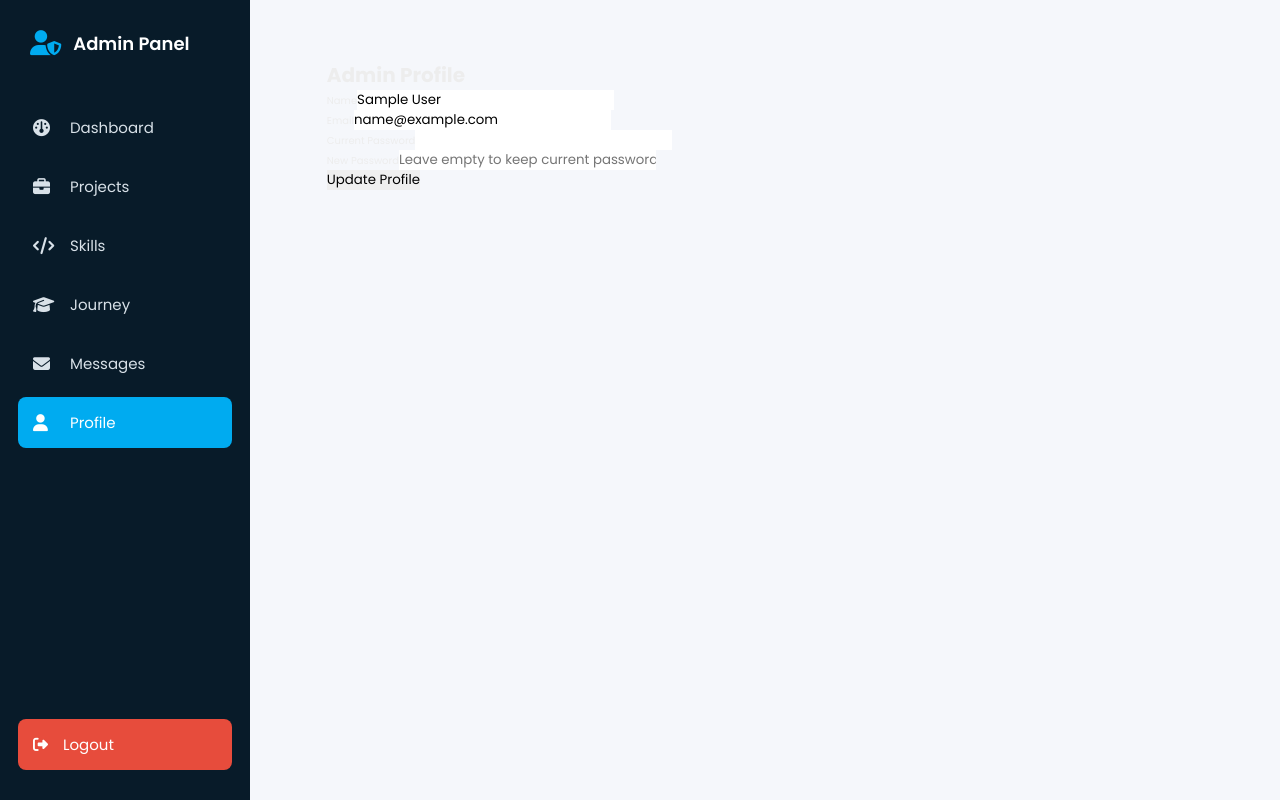
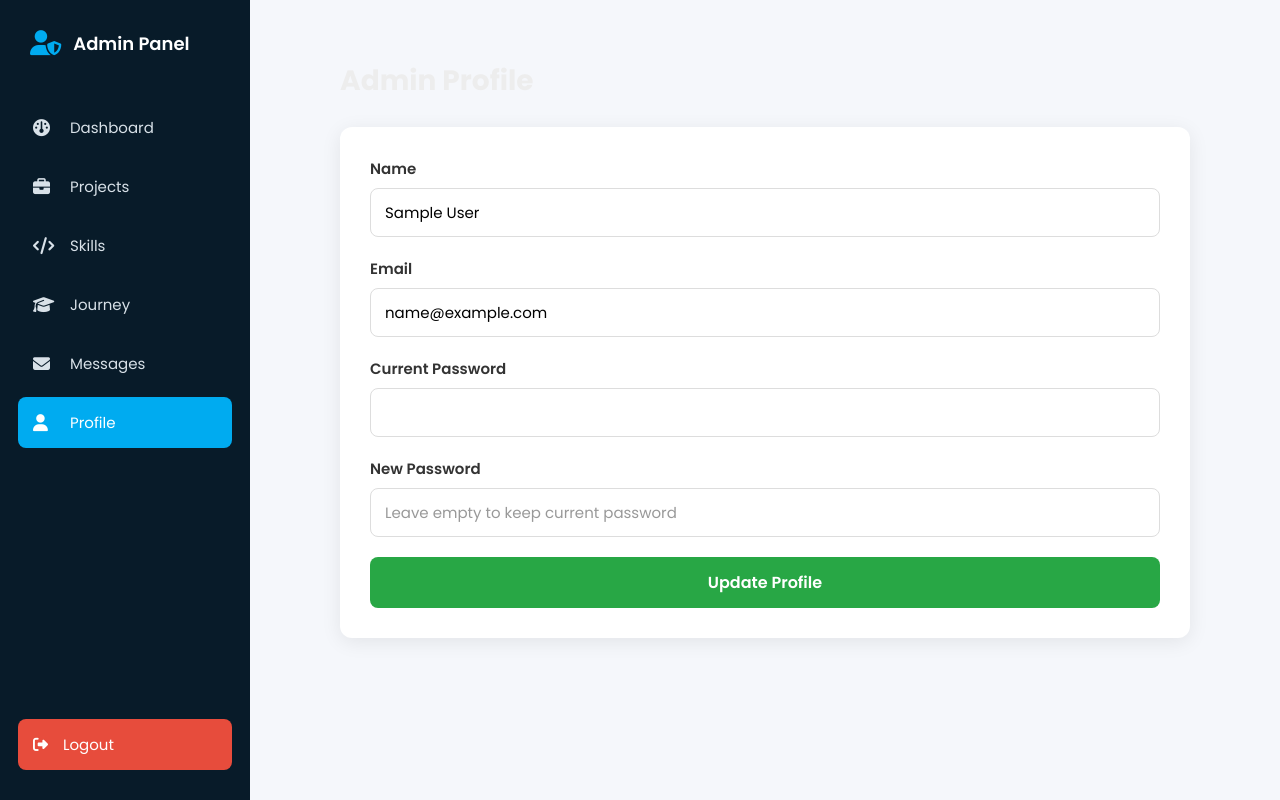
Before and after one commit to tania-khanam302/Tania-Khanam, a React (Vite) app in the folder client/: page /admin/profile in a window 1280 px wide. Built offline with nearby package versions, Linux system fonts and the light colour scheme; sample sign-in values are in the browser's storage.

Commit message:
profile add

```diff
--- a/client/src/pages/admin/admin.css
+++ b/client/src/pages/admin/admin.css
@@ -1401,3 +1401,95 @@
   }
 
 }
+
+/* =========================
+   Admin Profile
+========================= */
+
+.admin-profile {
+  max-width: 850px;
+  margin: 0 auto;
+}
+
+.admin-profile h1 {
+  margin-bottom: 25px;
+  font-size: 28px;
+  font-weight: 700;
+}
+
+.admin-profile form {
+  background: #ffffff;
+  padding: 30px;
+  border-radius: 12px;
+  box-shadow: 0 4px 20px rgba(0, 0, 0, 0.08);
+}
+
+.admin-profile form > div {
+  margin-bottom: 20px;
+}
+
+.admin-profile label {
+  display: block;
+  margin-bottom: 8px;
+  font-size: 15px;
+  font-weight: 600;
+  color: #333;
+}
+
+.admin-profile input {
+  width: 100%;
+  padding: 12px 14px;
+  border: 1px solid #ddd;
+  border-radius: 8px;
+  font-size: 15px;
+  outline: none;
+  transition: 0.3s;
+  box-sizing: border-box;
+}
+
+.admin-profile input:focus {
+  border-color: #28a745;
+  box-shadow: 0 0 0 3px rgba(40, 167, 69, 0.1);
+}
+
+.admin-profile input::placeholder {
+  color: #999;
+}
+
+.admin-profile button {
+  width: 100%;
+  padding: 13px;
+  border: none;
+  border-radius: 8px;
+  background: #28a745;
+  color: #fff;
+  font-size: 16px;
+  font-weight: 600;
+  cursor: pointer;
+  transition: 0.3s;
+}
+
+.admin-profile button:hover {
+  background: #218838;
+  transform: translateY(-1px);
+}
+
+.admin-profile p {
+  margin: 10px 0;
+  font-size: 14px;
+}
+
+/* Mobile Responsive */
+@media (max-width: 768px) {
+  .admin-profile {
+    width: 100%;
+  }
+
+  .admin-profile form {
+    padding: 20px;
+  }
+
+  .admin-profile h1 {
+    font-size: 24px;
+  }
+}
```
